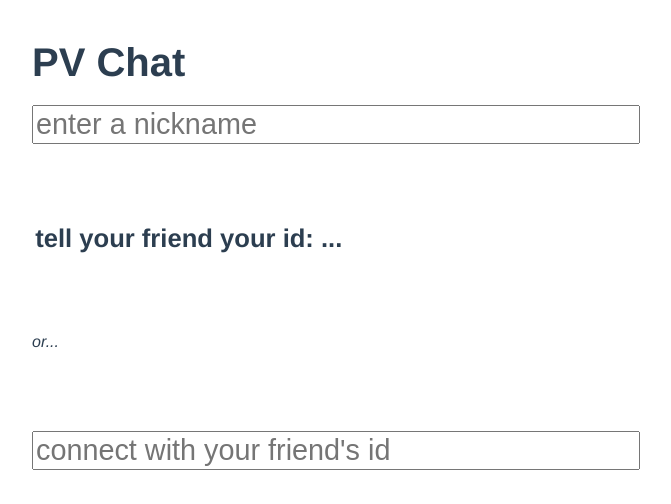
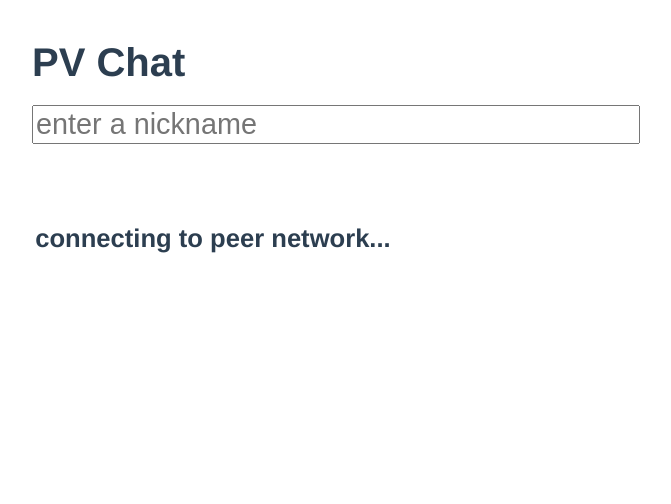
Before and after one commit to tatater56/pv-chat, a Vue app: page /#/ in a window 1280 px wide. Shown: the top 504 px of the page, without its empty margins (308-979 px from the left). Built offline with nearby package versions, Linux system fonts and the light colour scheme.

Commit message:
add peer connect "transition" to home skeleton

```diff
--- a/src/views/Home.vue
+++ b/src/views/Home.vue
@@ -3,14 +3,20 @@
     <p class="header">PV Chat</p>
     <text-box placeholder="enter a nickname" @changed="nicknameChanged" />
     <div class="spacer"></div>
-    <p class="subheader">tell your friend your id: {{ your_id }}</p>
-    <div class="spacer"></div>
-    <p><i>or...</i></p>
-    <div class="spacer"></div>
-    <text-box
-      placeholder="connect with your friend's id"
-      @changed="friendIdChanged"
-    />
+    <p v-if="!connected" class="subheader">connecting to peer network...</p>
+    <div v-else>
+      <p class="subheader green">connection established</p>
+      <p class="subheader">
+        share your id with a friend: <span class="green">{{ your_id }}</span>
+      </p>
+      <div class="spacer"></div>
+      <p><i>or</i></p>
+      <div class="spacer"></div>
+      <text-box
+        placeholder="connect with your friend's id"
+        @submitted="friendIdSubmitted"
+      />
+    </div>
   </div>
 </template>
 
@@ -24,8 +30,9 @@ export default {
   },
   data() {
     return {
+      connected: false,
       nickname: "",
-      your_id: "...",
+      your_id: "",
       friend_id: ""
     };
   },
@@ -33,8 +40,9 @@ export default {
     nicknameChanged(nickname) {
       this.nickname = nickname;
     },
-    friendIdChanged(friend_id) {
+    friendIdSubmitted(friend_id) {
       this.friend_id = friend_id;
+      this.$router.push("Chat");
     }
   }
 };
@@ -44,4 +52,7 @@ export default {
 .spacer {
   margin-bottom: 5rem;
 }
+.green {
+  color: rgb(4, 128, 4);
+}
 </style>
```
